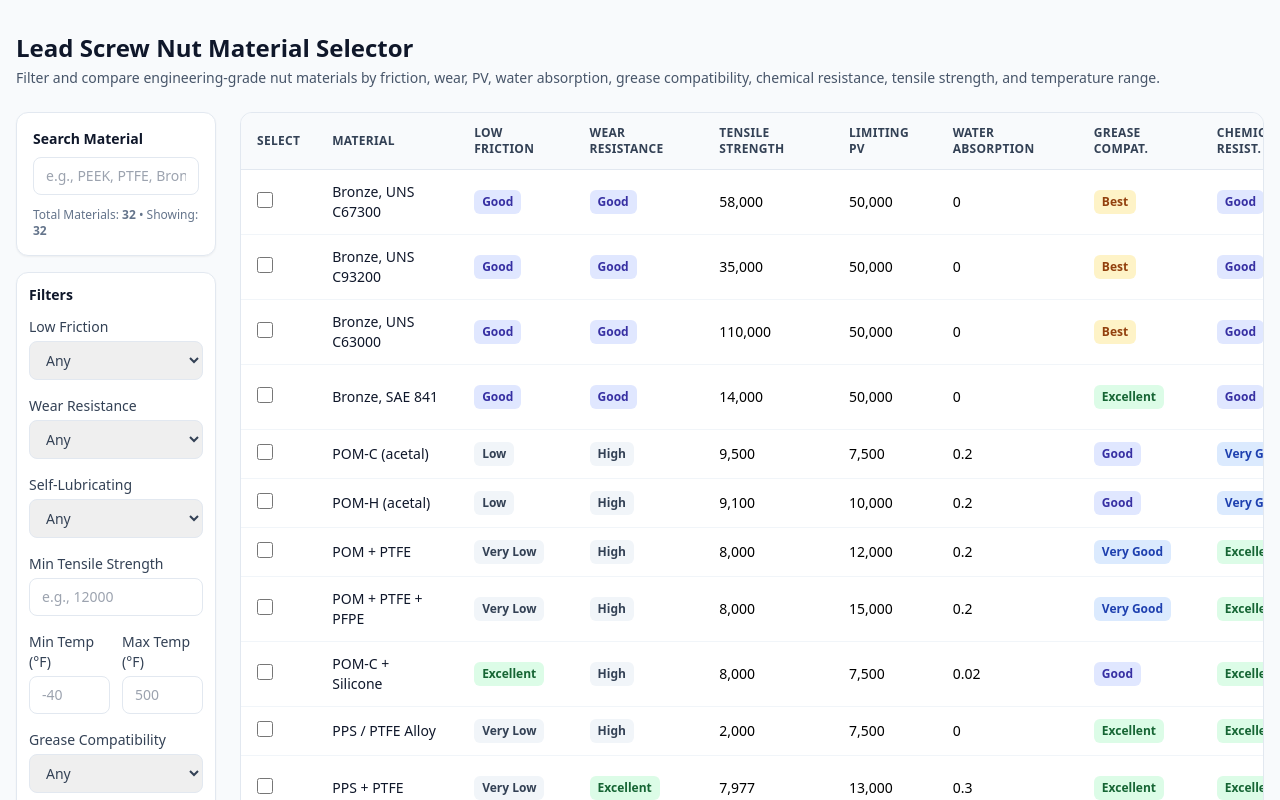
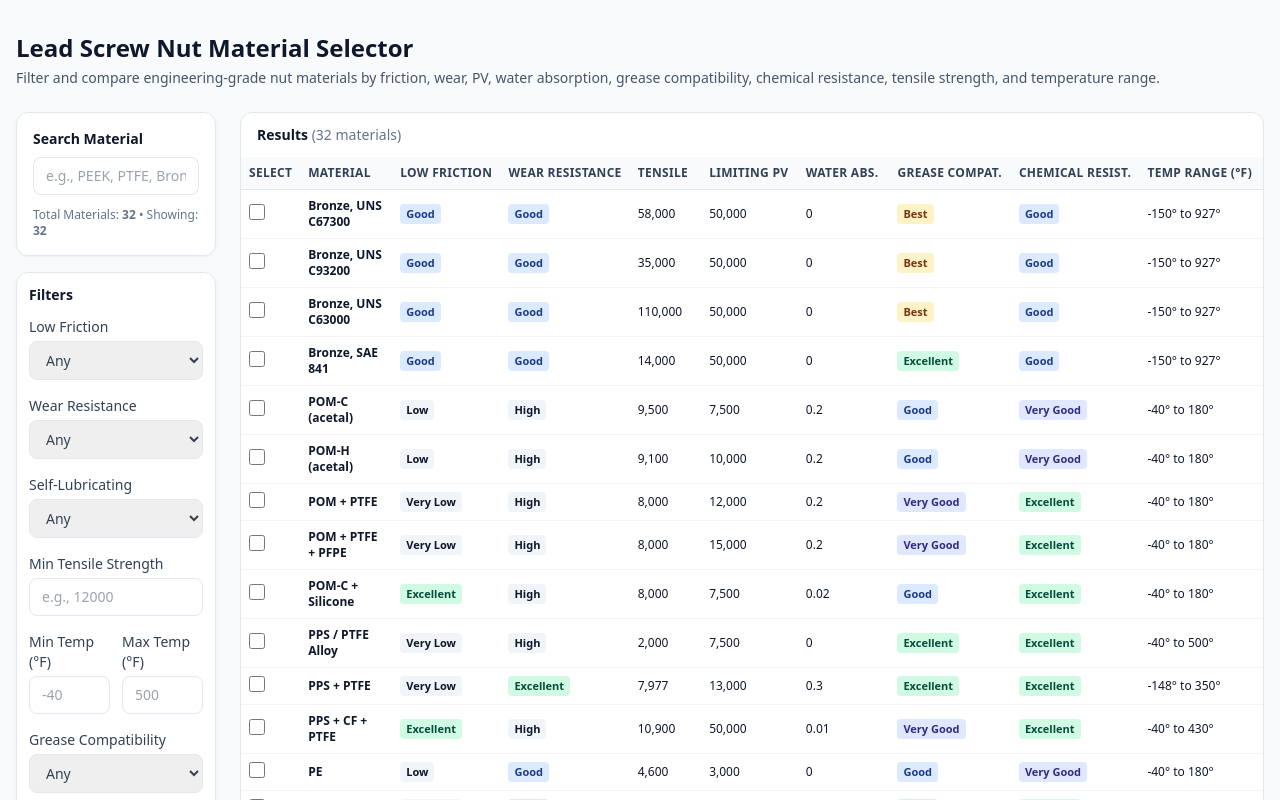
Before and after one commit to vdimichele-helix/helix-nut-material-tool, a Next.js app: page /nut-material in a window 1280 px wide. Shown: the top 800 px of the page. Built offline with nearby package versions, Linux system fonts and the light colour scheme.

Commit message:
Update MaterialsTable.jsx

```diff
--- a/components/MaterialsTable.jsx
+++ b/components/MaterialsTable.jsx
@@ -3,124 +3,162 @@ import React from "react";
 function Badge({ value }) {
   if (!value) return null;
 
-  let color =
-    value === "Excellent"
-      ? "bg-green-100 text-green-800"
-      : value === "Very Good"
-      ? "bg-blue-100 text-blue-800"
-      : value === "Good"
-      ? "bg-indigo-100 text-indigo-800"
-      : value === "Best"
-      ? "bg-amber-100 text-amber-800"
-      : "bg-slate-100 text-slate-700";
+  const v = String(value).trim();
 
-  return (
-    <span
-      className={`inline-flex px-2 py-1 rounded-md text-xs font-semibold ${color}`}
-    >
-      {value}
-    </span>
-  );
+  // Simple, readable "pill" styling
+  const base =
+    "inline-flex items-center rounded px-1.5 py-0.5 text-[11px] font-semibold whitespace-nowrap";
+
+  // Light categorization by common values (safe defaults)
+  const map = {
+    Best: "bg-amber-100 text-amber-900",
+    Excellent: "bg-emerald-100 text-emerald-900",
+    "Very Good": "bg-indigo-100 text-indigo-900",
+    Good: "bg-blue-100 text-blue-900",
+    High: "bg-slate-100 text-slate-900",
+    Fair: "bg-orange-100 text-orange-900",
+    Low: "bg-slate-100 text-slate-900",
+    "Very Low": "bg-slate-100 text-slate-900",
+    Poor: "bg-rose-100 text-rose-900",
+  };
+
+  const cls = map[v] || "bg-slate-100 text-slate-900";
+  return <span className={`${base} ${cls}`}>{v}</span>;
 }
 
-function formatNumber(n) {
-  const num = Number(n);
-  if (!Number.isFinite(num)) return "";
-  return num.toLocaleString();
+function formatNumber(val) {
+  if (val === null || val === undefined || val === "") return "";
+  const n = Number(String(val).replace(/,/g, "").trim());
+  if (!Number.isFinite(n)) return String(val);
+  return n.toLocaleString();
 }
 
 function formatTempRange(low, high) {
-  if (!low && !high) return "";
-  return `${low ?? ""}° to ${high ?? ""}°`;
+  const lo = low === null || low === undefined || low === "" ? "" : String(low);
+  const hi = high === null || high === undefined || high === "" ? "" : String(high);
+  if (!lo && !hi) return "";
+  if (lo && hi) return `${lo}° to ${hi}°`;
+  if (lo) return `${lo}°`;
+  return `${hi}°`;
 }
 
-export default function MaterialsTable({
-  materials = [],
-  selectedIds = [],
-  onToggleSelect,
-}) {
+export default function MaterialsTable({ materials = [], selectedIds = [], onToggleSelect }) {
   return (
-    <div className="overflow-x-auto rounded-xl border border-slate-200 bg-white shadow-sm">
-      <table className="min-w-[1200px] w-full text-sm">
+    <div className="rounded-xl border border-slate-200 bg-white shadow-sm">
+      <div className="flex items-center justify-between px-4 py-3">
+        <div className="text-sm font-semibold text-slate-900">
+          Results{" "}
+          <span className="text-slate-500 font-normal">
+            ({materials.length} material{materials.length === 1 ? "" : "s"})
+          </span>
+        </div>
+      </div>
+
+      <div className="overflow-x-auto">
+        <table className="w-full text-left text-xs">
           <thead className="bg-slate-50 text-slate-700">
-          <tr className="border-b border-slate-200 text-xs uppercase tracking-wide">
-            <th className="px-4 py-3 text-left">Select</th>
-            <th className="px-4 py-3 text-left">Material</th>
-            <th className="px-4 py-3 text-left">Low Friction</th>
-            <th className="px-4 py-3 text-left">Wear Resistance</th>
-            <th className="px-4 py-3 text-left">Tensile Strength</th>
-            <th className="px-4 py-3 text-left">Limiting PV</th>
-            <th className="px-4 py-3 text-left">Water Absorption</th>
-            <th className="px-4 py-3 text-left">Grease Compat.</th>
-            <th className="px-4 py-3 text-left">Chemical Resist.</th>
-            <th className="px-4 py-3 text-left">Temp Range (°F)</th>
+            <tr className="border-b border-slate-200">
+              <th className="w-[44px] px-2 py-2 font-semibold uppercase tracking-wide">
+                Select
+              </th>
+              <th className="w-[220px] px-2 py-2 font-semibold uppercase tracking-wide">
+                Material
+              </th>
+              <th className="w-[110px] px-2 py-2 font-semibold uppercase tracking-wide whitespace-nowrap">
+                Low Friction
+              </th>
+              <th className="w-[130px] px-2 py-2 font-semibold uppercase tracking-wide whitespace-nowrap">
+                Wear Resistance
+              </th>
+              <th className="w-[120px] px-2 py-2 font-semibold uppercase tracking-wide whitespace-nowrap">
+                Tensile
+              </th>
+              <th className="w-[110px] px-2 py-2 font-semibold uppercase tracking-wide whitespace-nowrap">
+                Limiting PV
+              </th>
+              <th className="w-[120px] px-2 py-2 font-semibold uppercase tracking-wide whitespace-nowrap">
+                Water Abs.
+              </th>
+              <th className="w-[130px] px-2 py-2 font-semibold uppercase tracking-wide whitespace-nowrap">
+                Grease Compat.
+              </th>
+              <th className="w-[130px] px-2 py-2 font-semibold uppercase tracking-wide whitespace-nowrap">
+                Chemical Resist.
+              </th>
+              <th className="w-[150px] px-2 py-2 font-semibold uppercase tracking-wide whitespace-nowrap">
+                Temp Range (°F)
+              </th>
             </tr>
           </thead>
 
-        <tbody className="divide-y divide-slate-100">
-          {materials.length === 0 && (
+          <tbody>
+            {materials.length === 0 ? (
               <tr>
-              <td colSpan={10} className="px-4 py-6 text-slate-500">
+                <td colSpan={10} className="px-4 py-6 text-sm text-slate-500">
                   No materials match filters.
                 </td>
               </tr>
-          )}
-
-          {materials.map((m) => {
-            const id = m.material;
+            ) : (
+              materials.map((m, idx) => {
+                const id = m.id ?? m.material ?? String(idx);
                 const checked = selectedIds.includes(id);
 
                 return (
-              <tr key={id} className="hover:bg-slate-50">
-                <td className="px-4 py-3">
+                  <tr
+                    key={id}
+                    className="border-b border-slate-100 hover:bg-slate-50"
+                  >
+                    <td className="px-2 py-2 align-middle">
                       <input
                         type="checkbox"
                         checked={checked}
                         onChange={() => onToggleSelect?.(id)}
-                    className="h-4 w-4 rounded border-slate-300"
+                        className="h-4 w-4"
                       />
                     </td>
 
-                <td className="px-4 py-3 font-medium text-slate-900">
-                  {m.material}
+                    <td className="px-2 py-2 align-middle font-semibold text-slate-900">
+                      {m.material || ""}
                     </td>
 
-                <td className="px-4 py-3">
+                    <td className="px-2 py-2 align-middle whitespace-nowrap">
                       <Badge value={m.low_friction} />
                     </td>
 
-                <td className="px-4 py-3">
+                    <td className="px-2 py-2 align-middle whitespace-nowrap">
                       <Badge value={m.wear_resistance} />
                     </td>
 
-                <td className="px-4 py-3">
+                    <td className="px-2 py-2 align-middle whitespace-nowrap text-slate-900">
                       {formatNumber(m.tensile_strength)}
                     </td>
 
-                <td className="px-4 py-3">
+                    <td className="px-2 py-2 align-middle whitespace-nowrap text-slate-900">
                       {formatNumber(m.limiting_pv)}
                     </td>
 
-                <td className="px-4 py-3">
-                  {m.water_absorption}
+                    <td className="px-2 py-2 align-middle whitespace-nowrap text-slate-900">
+                      {m.water_absorption ?? ""}
                     </td>
 
-                <td className="px-4 py-3">
+                    <td className="px-2 py-2 align-middle whitespace-nowrap">
                       <Badge value={m.grease_compatibility} />
                     </td>
 
-                <td className="px-4 py-3">
+                    <td className="px-2 py-2 align-middle whitespace-nowrap">
                       <Badge value={m.chemical_resistance} />
                     </td>
 
-                <td className="px-4 py-3">
+                    <td className="px-2 py-2 align-middle whitespace-nowrap text-slate-900">
                       {formatTempRange(m.low_temperature, m.high_temperature)}
                     </td>
                   </tr>
                 );
-          })}
+              })
+            )}
           </tbody>
         </table>
       </div>
+    </div>
   );
 }
```
Lines whose indentation alone changed are shown as unchanged.
